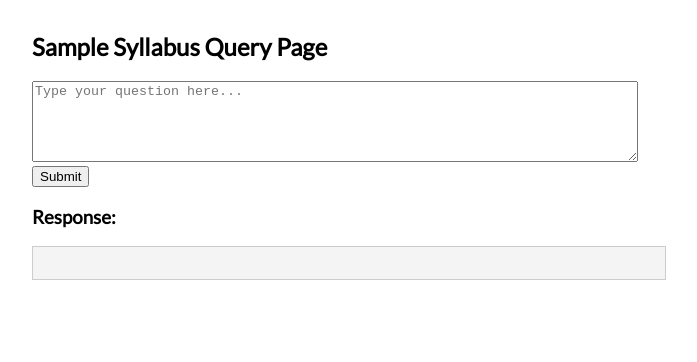
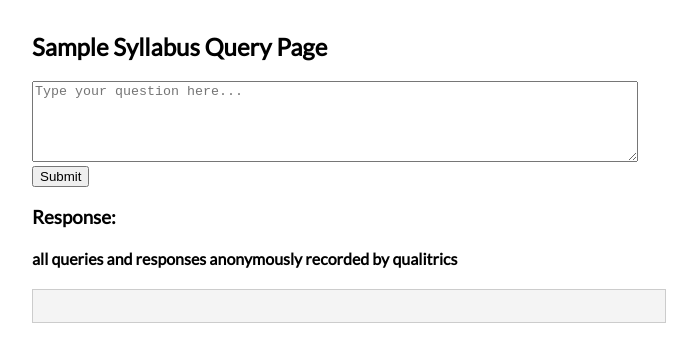
Before and after one commit to dbousfie/PoliticsofAI, a plain HTML site: page index.html in a window 1280 px wide. Shown: the whole page, without its empty margins (0-697 px from the left). Drawn offline with Linux system fonts and the light colour scheme.

Commit message:
Update index.html

```diff
--- a/index.html
+++ b/index.html
@@ -2,7 +2,7 @@
 <html lang="en">
 <head>
   <meta charset="UTF-8" />
-  <title>Syllabus Query Bot</title>
+  <title>Politics of AI Syllabus Bot</title>
   <link href="https://fonts.googleapis.com/css2?family=Lato&display=swap" rel="stylesheet" />
   <style>
     body {
@@ -31,6 +31,7 @@
     <button type="submit">Submit</button>
   </form>
   <h3>Response:</h3>
+  <h4> all queries and responses anonymously recorded by qualitrics</h4>
   <pre id="response"></pre>
 
   <script>
```
